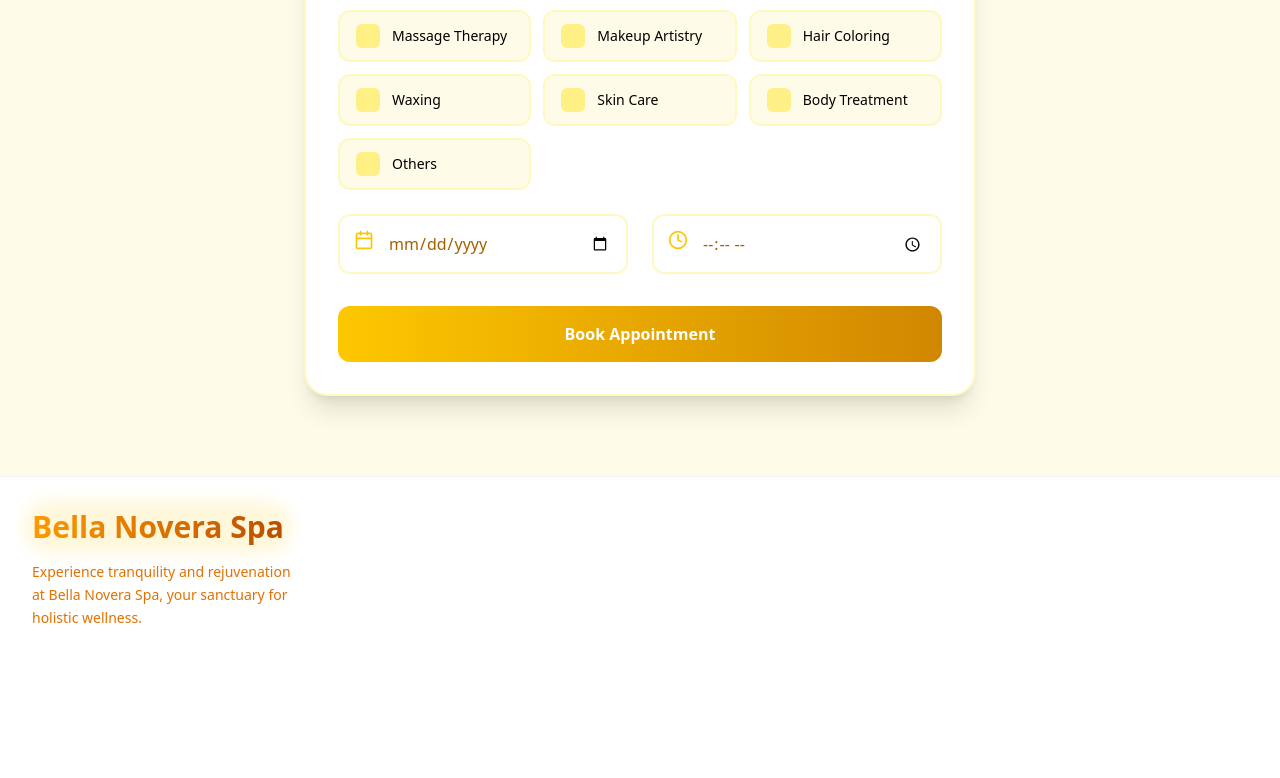
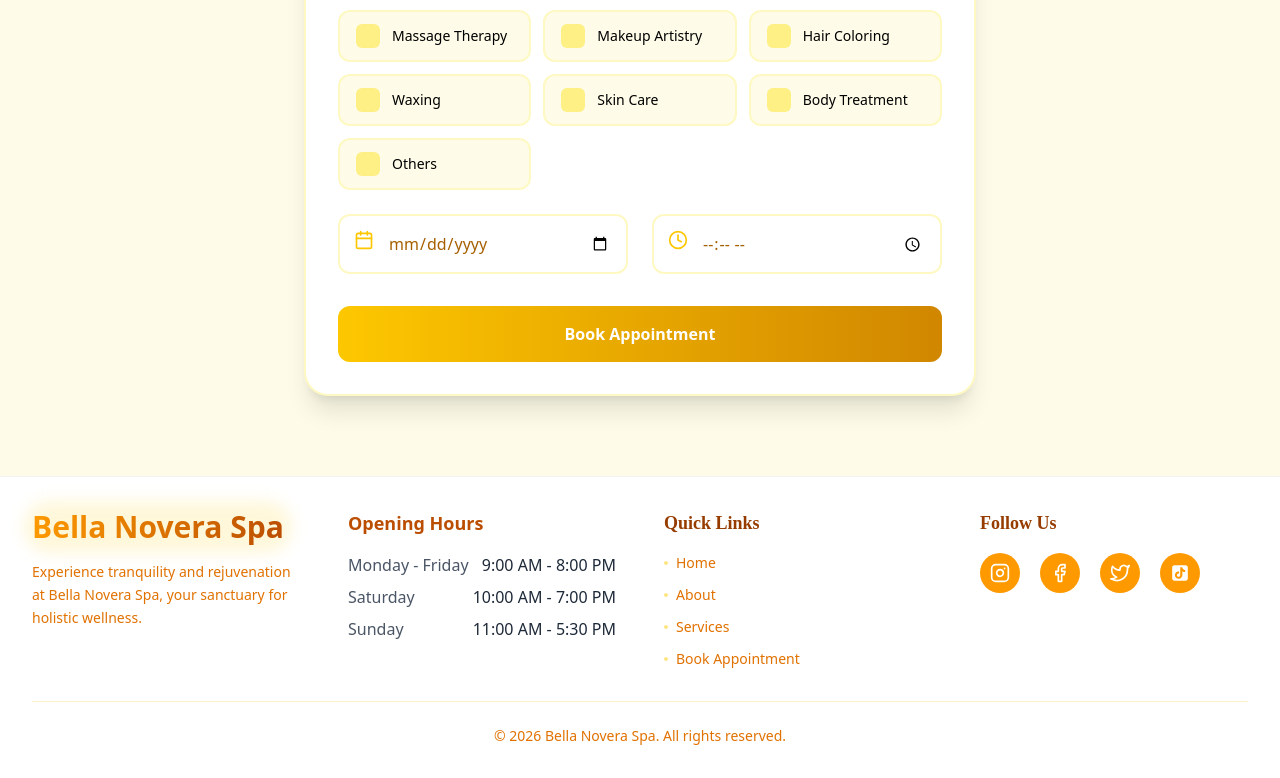
Before and after one commit to NaijaKriz/spa-website, a React (Vite) app: page / in a window 1280 px wide. Shown: the part 3518-4296 px from the top of the page. Before the commit the page ends 4180 px from the top, so only its background shows below. Built offline with nearby package versions, Linux system fonts and the light colour scheme.

Commit message:
website completed

```diff
--- a/src/components/Footer.jsx
+++ b/src/components/Footer.jsx
@@ -1,4 +1,6 @@
 import React from 'react'
+import { AiFillTikTok } from 'react-icons/ai'
+import { FiFacebook, FiInstagram, FiTwitter } from 'react-icons/fi'
 
 const Footer = () => {
   return (
@@ -20,6 +22,72 @@
                         Experience tranquility and rejuvenation at Bella Novera Spa, your sanctuary for holistic wellness.
                     </p>
                 </div>
+                {/* Timing Section */}
+                <div className="text-center md:text-left lg:text-center xl:text-left">
+                    <h4 className="text-lg font-semibold text-amber-700 mb-4">Opening Hours</h4>
+                    <ul className="space-y-2">
+                        <li className="flex justify-between ">
+                            <span className="text-gray-600">Monday - Friday</span>
+                            <span className="text-gray-800">9:00 AM - 8:00 PM</span>
+                        </li>
+                        <li className="flex justify-between">
+                            <span className="text-gray-600">Saturday</span>
+                            <span className="text-gray-800">10:00 AM - 7:00 PM</span>
+                        </li>
+                        <li className="flex justify-between">
+                            <span className="text-gray-600">Sunday</span>
+                            <span className="text-gray-800">11:00 AM - 5:30 PM</span>
+                        </li>
+                    </ul>
+                </div>
+                {/* Quick Links */}
+                <div className="text-center md:text-left">
+                    <h4 className="text-lg font-semibold text-amber-800 mb-4 font-[poppins]">Quick Links</h4>
+                    <ul className='space-y-3'>
+                        {['Home', 'About', 'Services', 'Book Appointment'].map((link) => (
+                            <li key={link}>
+                                <a href={`#${link.toLowerCase()}`} className="text-amber-600 hover:text-amber-800 transition-all
+                                 duration-300 flex items-center justify-center md:justify-start font-medium group text-sm">
+                                    <span className='bg-amber-200 group-hover:bg-amber-300 w-1 h-1 rounded-full mr-2 transition-colors'/>
+                                    {link}
+                                </a>
+                            </li>
+                        ))}
+
+                    </ul>
+                </div>
+                {/* Social Media */}
+                <div className="text-center md:text-left">
+                    <h4 className="text-lg font-semibold text-amber-800 mb-4 font-['poppins']">Follow Us</h4>
+                    <div className="flex justify-center md:justify-start lg:space-x-5 space-x-4">
+                        {[
+                            {icon:<FiInstagram className='w-5 h-5' />,
+                                color:'bg-amber-500',
+
+                            },
+                            {icon:<FiFacebook className='w-5 h-5' />,
+                                color:'bg-amber-500',
+                            },
+                            {icon:<FiTwitter className='w-5 h-5' />,
+                                color:'bg-amber-500',
+                            },
+                            {icon:<AiFillTikTok className='w-5 h-5' />,
+                                color:'bg-amber-500',
+                            }
+                        ].map((social, index) => (
+                            <a key={index} href="#" className={`p-2.5 rounded-full text-white hover:scale-110
+                            transition-all duration-300 flex items-center justify-center ${social.color}`}>
+                                {social.icon}
+                            </a>
+                        ))}
+                    </div>
+                </div>
+            </div>
+            {/* Copyright divider */}
+            <div className="mt-8 pt-6 border-t border-amber-100 text-center">
+                <p className="text-sm text-amber-600">
+                    &copy; {new Date().getFullYear()} Bella Novera Spa. All rights reserved.
+                </p>
             </div>
         </div>
 
```
